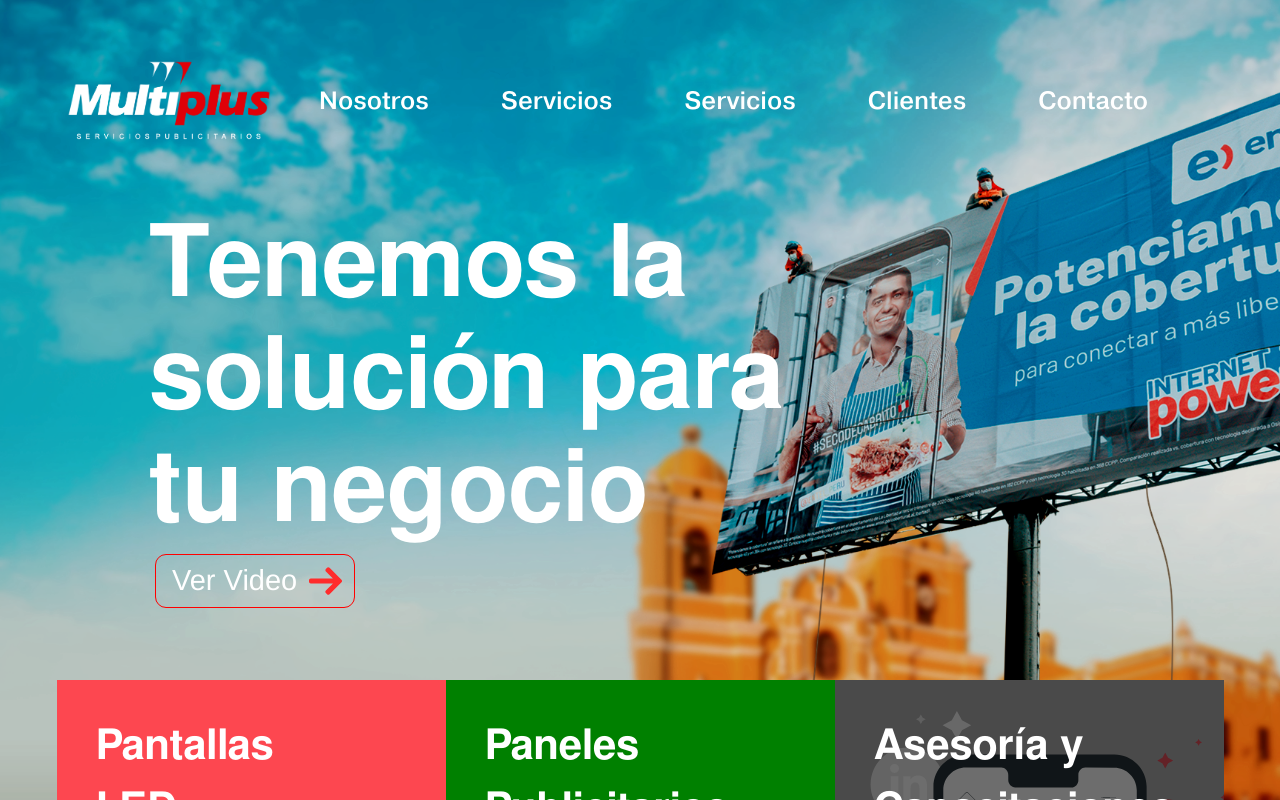
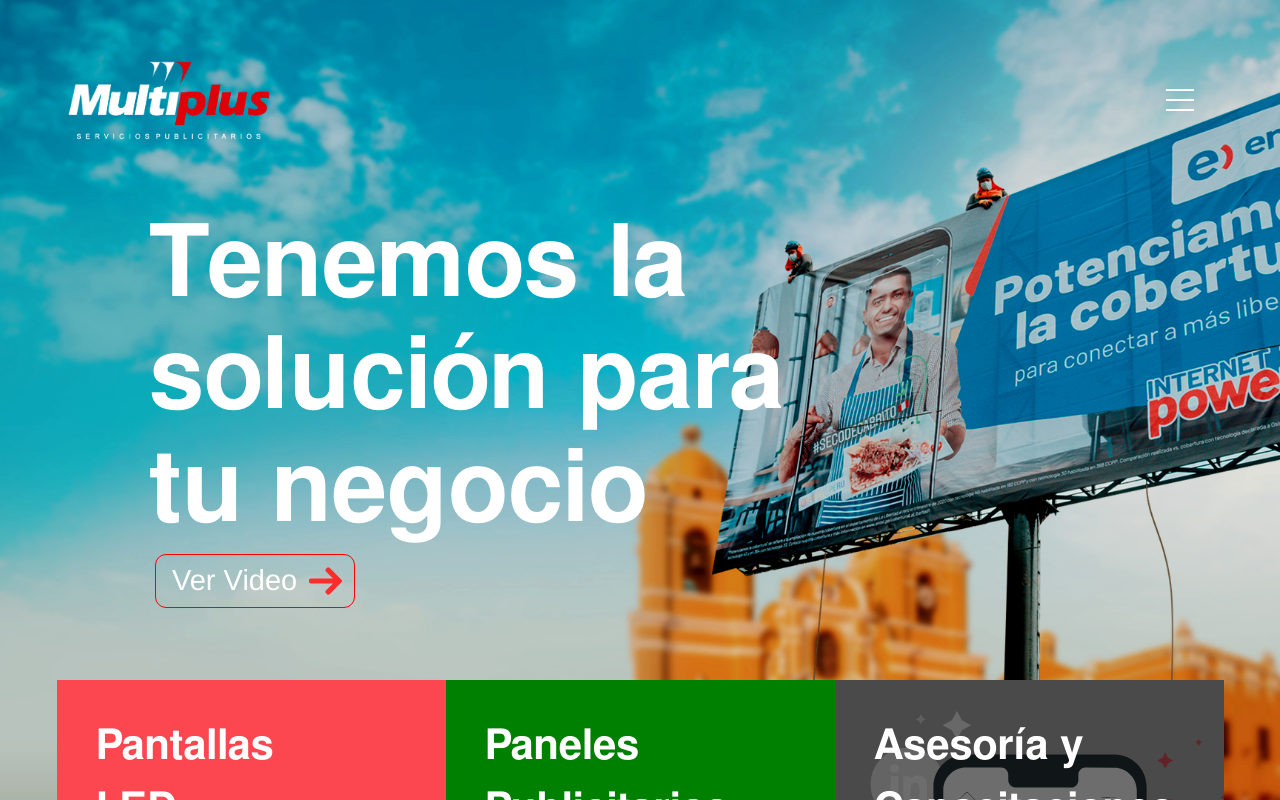
Before and after one commit to cbustamanter/multiplus, a Vue app: page / in a window 1280 px wide. Shown: the top 800 px of the page. Built offline with nearby package versions, Linux system fonts and the light colour scheme.

Commit message:
changed navbar

```diff
--- a/src/assets/styles/scss/global.scss
+++ b/src/assets/styles/scss/global.scss
@@ -7,7 +7,7 @@
 }
 .navbar {
     position: absolute;
-    padding: 53px 60px 0px 60px;
+    padding: 53px 0px 0px 60px;
     width: 100%;
     .control {
         .nav-opt {
--- a/src/components/Navbar.vue
+++ b/src/components/Navbar.vue
@@ -13,47 +13,26 @@
           height="150"
         />
       </a>
-      <a
-        role="button"
-        class="navbar-burger"
-        data-target="navMenu"
-        aria-label="menu"
-        aria-expanded="false"
-      >
-        <span aria-hidden="true"></span>
-        <span aria-hidden="true"></span>
-        <span aria-hidden="true"></span>
-      </a>
     </div>
     <div class="navbar-menu" id="navMenu">
       <div class="navbar-end">
         <div class="navbar-item">
-          <div class="field is-grouped">
-            <p class="control">
-              <a class="nav-opt">
-                <span> Nosotros </span>
-              </a>
-            </p>
-            <p class="control">
-              <a class="nav-opt">
-                <span> Servicios </span>
-              </a>
-            </p>
-            <p class="control">
-              <a class="nav-opt">
-                <span> Servicios </span>
-              </a>
-            </p>
-            <p class="control">
-              <a class="nav-opt">
-                <span> Clientes </span>
-              </a>
-            </p>
-            <p class="control">
-              <a class="nav-opt">
-                <span> Contacto </span>
-              </a>
-            </p>
+          <div class="menu-wrap">
+            <input type="checkbox" class="toggler">
+            <div class="hamburger"><div></div></div>
+            <div class="menu">
+              <div>
+                <div>
+                  <ul>
+                    <li><a href="#">Nosotros</a></li>
+                    <li><a href="#">Servicios</a></li>
+                    <li><a href="#">Servicios</a></li>
+                    <li><a href="#">Clientes</a></li>
+                    <li><a href="#">Contacto</a></li>
+                  </ul>
+                </div>
+              </div>
+            </div>
           </div>
         </div>
       </div>
@@ -65,29 +44,149 @@
 import { defineComponent } from "vue";
 export default defineComponent({
   name: "Navbar",
-  mounted() {
-    const $navbarBurgers = Array.prototype.slice.call(document.querySelectorAll('.navbar-burger'), 0);
-
-    // Check if there are any navbar burgers
-    if ($navbarBurgers.length > 0) {
-
-      // Add a click event on each of them
-      $navbarBurgers.forEach( el => {
-        el.addEventListener('click', () => {
-
-          // Get the target from the "data-target" attribute
-          const target = el.dataset.target;
-          const $target = document.getElementById(target);
-
-          // Toggle the "is-active" class on both the "navbar-burger" and the "navbar-menu"
-          el.classList.toggle('is-active');
-          $target.classList.toggle('is-active');
-
-        });
-      });
-    }
-  }
 });
 </script>
 
-<style scoped></style>
+<style scoped>
+/* MENU STYLES */
+.menu-wrap {
+  position: fixed;
+  top: 70px;
+  right: 130px;
+  z-index: 1;
+}
+
+.menu-wrap .toggler {
+  position: absolute;
+  top: 0;
+  left: 0;
+  z-index: 2;
+  cursor: pointer;
+  width: 50px;
+  height: 50px;
+  opacity: 0;
+}
+
+.menu-wrap .hamburger {
+  position: absolute;
+  top: 0;
+  left: 0;
+  z-index: 1;
+  width: 60px;
+  height: 60px;
+  padding: 1rem;
+  background: transparent;
+  display: flex;
+  align-items: center;
+  justify-content: center;
+}
+
+/* Hamburger Line */
+.menu-wrap .hamburger > div {
+  position: relative;
+  flex: none;
+  width: 100%;
+  height: 2px;
+  background: #fff;
+  display: flex;
+  align-items: center;
+  justify-content: center;
+  transition: all 0.4s ease;
+}
+
+/* Hamburger Lines - Top & Bottom */
+.menu-wrap .hamburger > div::before,
+.menu-wrap .hamburger > div::after {
+  content: '';
+  position: absolute;
+  z-index: 1;
+  top: -10px;
+  width: 100%;
+  height: 2px;
+  background: inherit;
+}
+
+/* Moves Line Down */
+.menu-wrap .hamburger > div::after {
+  top: 10px;
+}
+
+/* Toggler Animation */
+.menu-wrap .toggler:checked + .hamburger > div {
+  transform: rotate(135deg);
+}
+
+/* Turns Lines Into X */
+.menu-wrap .toggler:checked + .hamburger > div:before,
+.menu-wrap .toggler:checked + .hamburger > div:after {
+  top: 0;
+  transform: rotate(90deg);
+}
+
+/* Rotate On Hover When Checked */
+.menu-wrap .toggler:checked:hover + .hamburger > div {
+  transform: rotate(225deg);
+}
+
+/* Show Menu */
+.menu-wrap .toggler:checked ~ .menu {
+  visibility: visible;
+}
+
+.menu-wrap .toggler:checked ~ .menu > div {
+  transform: scale(1);
+  transition-duration: 0.75s;
+}
+
+.menu-wrap .toggler:checked ~ .menu > div > div {
+  opacity: 1;
+  transition:  opacity 0.4s ease 0.4s;
+}
+
+.menu-wrap .menu {
+  position: fixed;
+  top: 0;
+  left: 0;
+  width: 100%;
+  height: 100%;
+  visibility: hidden;
+  overflow: hidden;
+  display: flex;
+  align-items: center;
+  justify-content: center;
+}
+
+.menu-wrap .menu > div {
+  background: rgba(24, 39, 51 , 0.85);
+  border-radius: 50%;
+  width: 200vw;
+  height: 200vw;
+  display: flex;
+  flex: none;
+  align-items: center;
+  justify-content: center;
+  transform: scale(0);
+  transition: all 0.4s ease;
+}
+
+.menu-wrap .menu > div > div {
+  text-align: center;
+  max-width: 90vw;
+  max-height: 100vh;
+  opacity: 0;
+  transition: opacity 0.4s ease;
+}
+
+.menu-wrap .menu > div > div > ul > li {
+  list-style: none;
+  color: #fff;
+  font-size: 1.5rem;
+  padding: 1rem;
+}
+
+.menu-wrap .menu > div > div > ul > li > a {
+  color: inherit;
+  text-decoration: none;
+  transition: color 0.4s ease;
+}
+</style>
```
